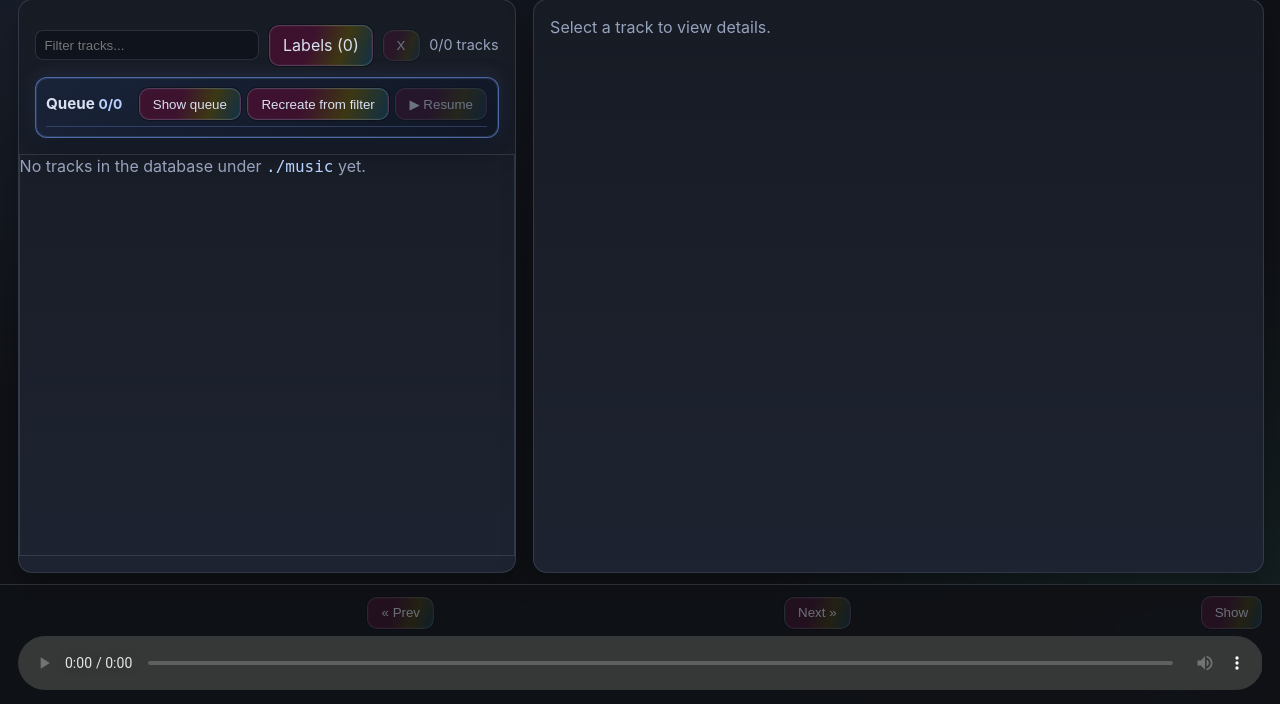
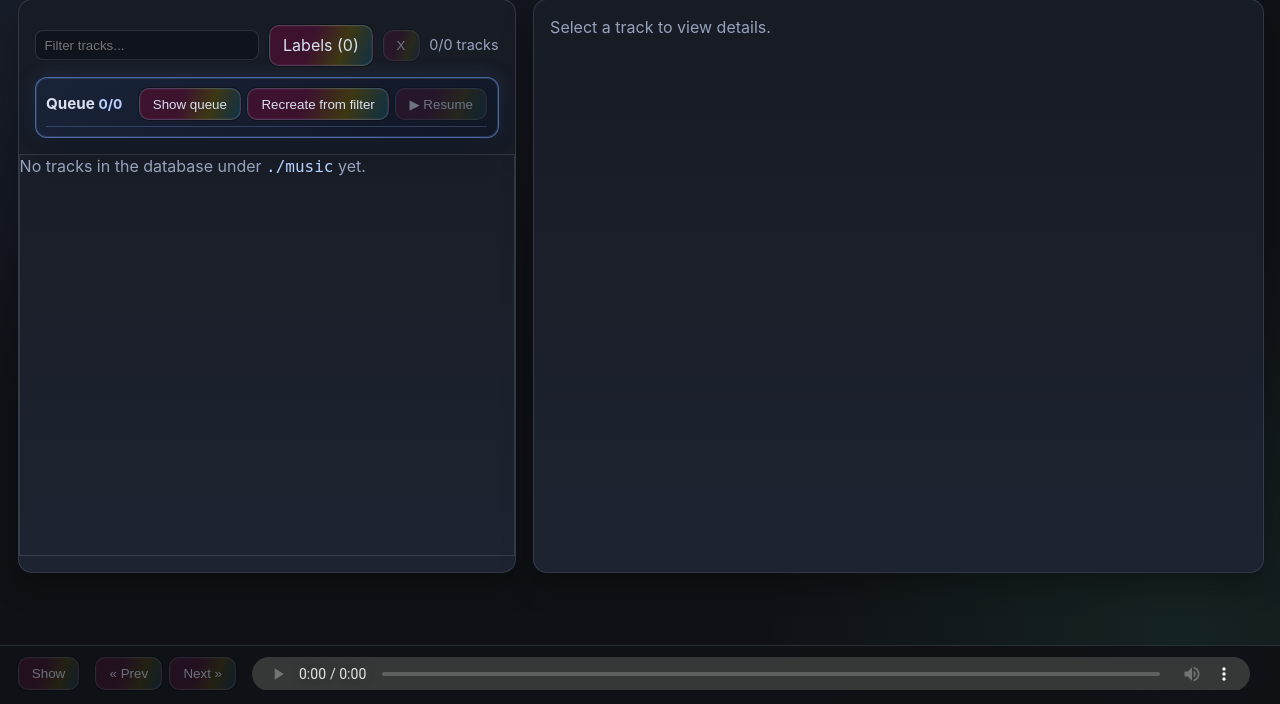
Before and after one commit to mikkohei13/dekho, a Flask app: page / in a window 1280 px wide. Shown: the part 96-800 px from the top of the page. Run offline with Flask 3, Linux system fonts and the light colour scheme; data comes from the database, SQL or seed files in the repository; data that the repository does not hold is empty.

Commit message:
Rearrange audio control buttons

```diff
--- a/dekho/labels.py
+++ b/dekho/labels.py
@@ -80,6 +80,9 @@ LABEL_CATALOG: tuple[dict[str, str | tuple[dict[str, str], ...]], ...] = (
 )
 
 
+
+
+
 def get_label_catalog() -> list[dict[str, str | list[dict[str, str]]]]:
     return [
         {
--- a/dekho/static/styles/index.css
+++ b/dekho/static/styles/index.css
@@ -108,9 +108,7 @@ body {
   right: 0;
   bottom: 0;
   z-index: 30;
-  display: flex;
-  flex-direction: column;
-  gap: 0.45rem;
+  display: block;
   padding: 0.7rem 1.1rem 0.85rem;
   border-top: 1px solid var(--border);
   background: rgba(15, 17, 22, 0.94);
@@ -119,15 +117,27 @@ body {
 
 #persistent-track-title {
   margin: 0;
-  font-size: 1rem;
+  font-size: 0.92rem;
   font-weight: 600;
+  overflow: hidden;
+  text-overflow: ellipsis;
+  white-space: nowrap;
+  max-width: 14rem;
+  flex-shrink: 1;
 }
 
-.persistent-track-title-row {
+.persistent-track-controls {
   display: flex;
   align-items: center;
-  justify-content: space-between;
   gap: 0.75rem;
+}
+
+.persistent-track-transport {
+  display: flex;
+  align-items: center;
+  gap: 0.45rem;
+  margin-right: 0.25rem;
+  flex-shrink: 0;
 }
 
 #show-playing-track-btn {
@@ -140,6 +150,7 @@ body {
   font-size: 0.84rem;
   line-height: 1.15;
   flex-shrink: 0;
+  margin-right: 0.25rem;
 }
 
 #show-playing-track-btn:hover,
@@ -312,8 +323,11 @@ body {
 
 #selected-track-player {
   display: block;
-  width: 100%;
+  flex: 1;
+  min-width: 0;
+  width: auto;
   margin-top: 0;
+  height: 2.1rem;
 }
 
 #tracks-list {
--- a/dekho/templates/index.html
+++ b/dekho/templates/index.html
@@ -124,15 +124,17 @@
     </section>
   </main>
   <header id="persistent-track-header" class="panel-header" hidden>
-    <div class="persistent-track-title-row">
+    <div class="persistent-track-controls">
+      <button id="show-playing-track-btn" type="button">Show</button>
+      <div class="persistent-track-transport">
+        <button id="prev-queue-track-btn" type="button" title="Previous in queue">&laquo; Prev</button>
+        <button id="next-queue-track-btn" type="button" title="Next in queue">Next &raquo;</button>
+      </div>
+      <audio id="selected-track-player" controls preload="metadata">
+        Your browser does not support audio playback.
+      </audio>
       <h2 id="persistent-track-title"></h2>
-      <button id="prev-queue-track-btn" type="button" title="Previous in queue">&laquo; Prev</button>
-      <button id="next-queue-track-btn" type="button" title="Next in queue">Next &raquo;</button>
-      <button id="show-playing-track-btn" type="button">Show</button>
     </div>
-    <audio id="selected-track-player" controls preload="metadata">
-      Your browser does not support audio playback.
-    </audio>
   </header>
   <script id="tracks-label-catalog-data" type="application/json">{{ label_catalog | default([], true) | tojson }}</script>
   <script type="module" src="{{ url_for('static', filename='scripts/index/main.js') }}"></script>
```
